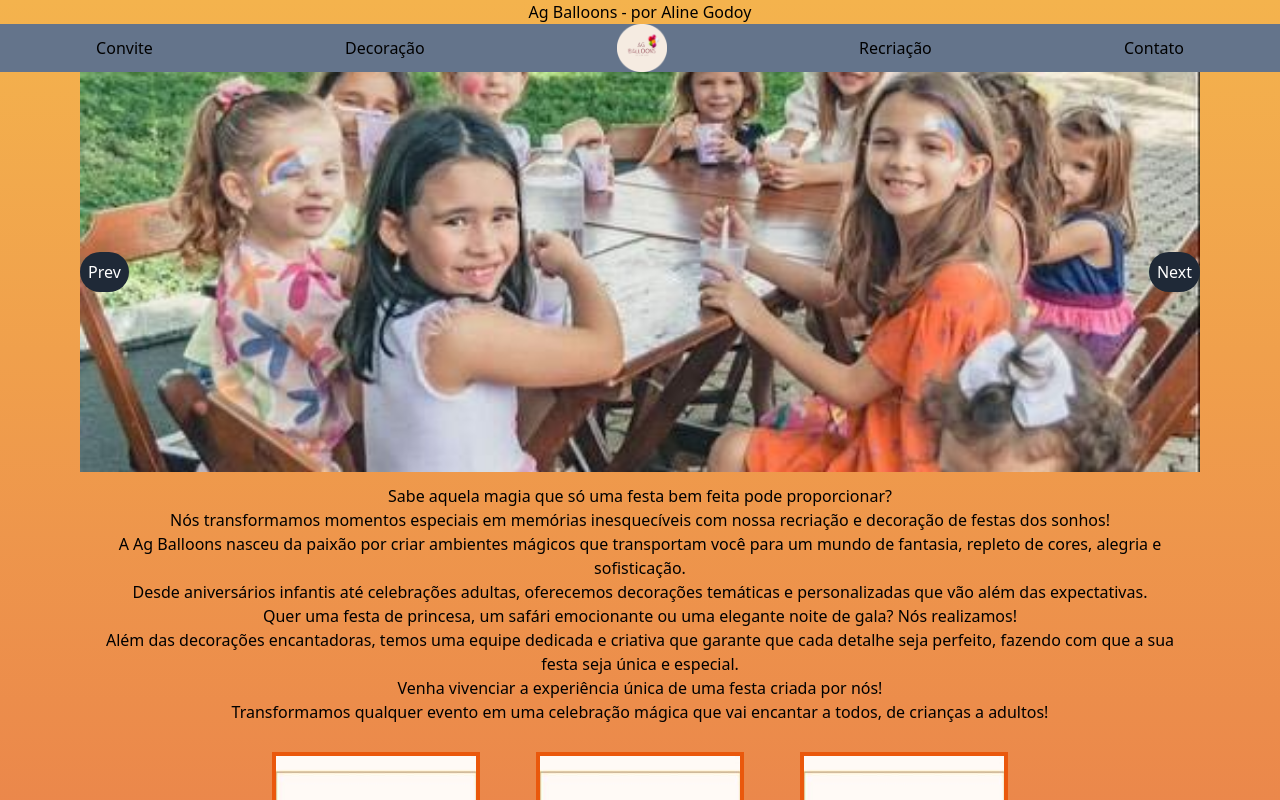
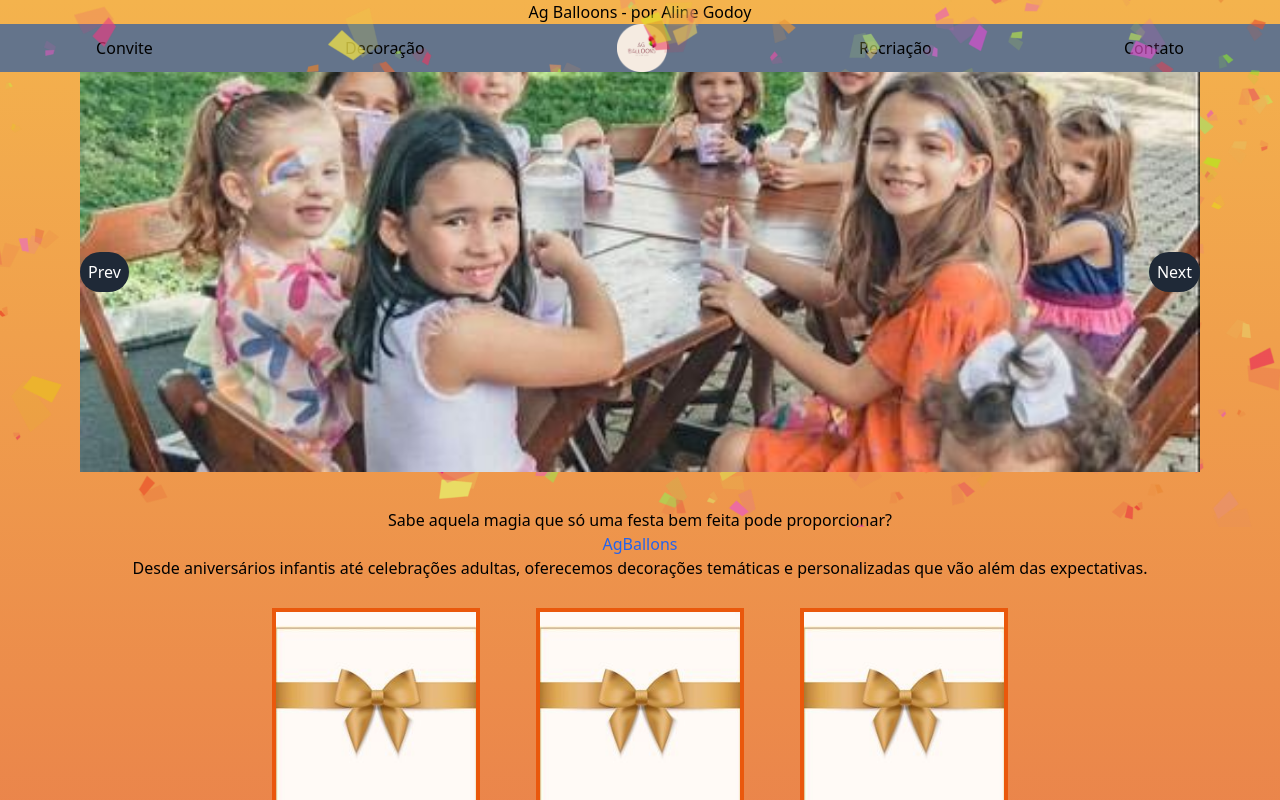
Before and after one commit to KauanMoreiraDev/project, a Next.js app: page / in a window 1280 px wide. Shown: the top 800 px of the page. Built offline with nearby package versions, Linux system fonts and the light colour scheme.

Commit message:
tentando deixar os caminhos das imagens dentro de um array e chamar a função

```diff
--- a/src/app/components/carousel_recriação/page.tsx
+++ b/src/app/components/carousel_recriação/page.tsx
@@ -1,5 +1,6 @@
 "use client";
 
+import Image from 'next/image';
 import { useState } from 'react';
 
 const images = [
@@ -25,7 +26,7 @@ const Carousel_recriação = () => {
         <div className="relative mx-auto overflow-hidden w-1000 h-400">
             <div className="flex transition-transform ease-in-out duration-500" style={{ transform: `translateX(-${current * 100}%)` }}>
                 {images.map((src, index) => (
-                    <img key={index} src={src} alt={`Slide ${index}`} className="w-full h-full object-cover flex-shrink-0" style={{ maxHeight: '400px' }} />
+                    <Image key={index} src={src} alt={`Slide ${index}`} width={400} height={400} className="w-full h-full object-cover object-center flex-shrink-0" style={{ maxHeight: '400px' }} />
                 ))}
             </div>
             <button onClick={prevSlide} className="absolute top-1/2 left-0 transform -translate-y-1/2 bg-gray-800 text-white p-2 rounded-full">
--- a/src/app/layout.tsx
+++ b/src/app/layout.tsx
@@ -32,7 +32,7 @@ export default function RootLayout({
 
   return (
     <html lang="pt-br">
-      <body>
+      <body className="bg-[url('/images/memphis-round-confetti-festive-background-in-cyan-blue-pink-and-yellow-childish-pattern-and-bokeh-confetti-circles-decoration-holiday-background-free-png.webp')]">
         <Header/>
         {children}
         <footer className="bg-slate-100 w-full h-1/4 flex flex-col justify-center text-center">
--- a/src/app/page.tsx
+++ b/src/app/page.tsx
@@ -7,14 +7,17 @@ import Carousel_recriação from "./components/carousel_recriação/page";
 
 const HomePage = () => {
 
-  const slogan1 = "Sabe aquela magia que só uma festa bem feita pode proporcionar?"
-  const slogan2 = "Nós transformamos momentos especiais em memórias inesquecíveis com nossa recriação e decoração de festas dos sonhos!"
-  const slogan3 = "A Ag Balloons nasceu da paixão por criar ambientes mágicos que transportam você para um mundo de fantasia, repleto de cores, alegria e sofisticação."
-  const slogan4 = "Desde aniversários infantis até celebrações adultas, oferecemos decorações temáticas e personalizadas que vão além das expectativas."
-  const slogan5 = "Quer uma festa de princesa, um safári emocionante ou uma elegante noite de gala? Nós realizamos!"
-  const slogan6 = "Além das decorações encantadoras, temos uma equipe dedicada e criativa que garante que cada detalhe seja perfeito, fazendo com que a sua festa seja única e especial."
-  const slogan7 = "Venha vivenciar a experiência única de uma festa criada por nós!"
-  const slogan8 = "Transformamos qualquer evento em uma celebração mágica que vai encantar a todos, de crianças a adultos!"
+  const slogan = [{
+    frase: "Sabe aquela magia que só uma festa bem feita pode proporcionar?",
+  },
+  {
+    marca: "AgBallons",
+  },
+  {
+    frase: "Desde aniversários infantis até celebrações adultas, oferecemos decorações temáticas e personalizadas que vão além das expectativas.",
+  },
+  ]
+
 
   const convF1 = "/images/input/Convites/convite fechado.jpg"
   const convA1 = "/images/input/Convites/convite aberto.jpg"
@@ -31,18 +34,16 @@ const HomePage = () => {
       <head>
         <title>Home | Kdev</title>
       </head>
-      <body className="flex flex-col justify-center text-center w-1320 bg-gradient-to-b from-tertiary to-secundary">
+      <body className="flex flex-col justify-center text-center max-w-screen-2xl bg-gradient-to-b from-tertiary to-secundary relative">
+        <Image src="/images/backgroundConfete.webp" alt="image" width={2000} height={1000} className="bg-blend-darken absolute object-cover inset-0 bg-repeat bg-contain" />
         <main className="m-4 mt-0 p-16 pt-0">
           <Carousel_recriação />
-          <div className="text-center m-2 p-1">
-            <div>{slogan1}</div>
-            <div>{slogan2}</div>
-            <div>{slogan3}</div>
-            <div>{slogan4}</div>
-            <div>{slogan5}</div>
-            <div>{slogan6}</div>
-            <div>{slogan7}</div>
-            <div>{slogan8}</div>
+          <div className="text-center m-2 mt-8 p-1">
+            {slogan.map(auladogu => (
+              <><div>{auladogu.frase}</div><div>
+                <div className="text-blue-600">{auladogu.marca}</div>
+              </div></>
+            ))}
           </div>
           <div className="flex justify-center">
             <div className="grid grid-cols-3 sm:grid-cols-1 md:grid-cols-2 lg:grid-cols-3 gap-x-6 gap-y-16">
@@ -88,7 +89,7 @@ const HomePage = () => {
             </div>
           </div>
         </main>
-      </body>
+      </body >
     </>
   );
 }
--- a/tailwind.config.ts
+++ b/tailwind.config.ts
@@ -26,7 +26,7 @@ const config: Config = {
       backgroundImage: {
         "gradient-radial": "radial-gradient(var(--tw-gradient-stops))",
         "gradient-conic":
-          "conic-gradient(from 180deg at 50% 50%, var(--tw-gradient-stops))",
+        "conic-gradient(from 180deg at 50% 50%, var(--tw-gradient-stops))",
       },
     },
   },
```
Also changed, not shown: public/images/backgroundConfete.webp (added).
